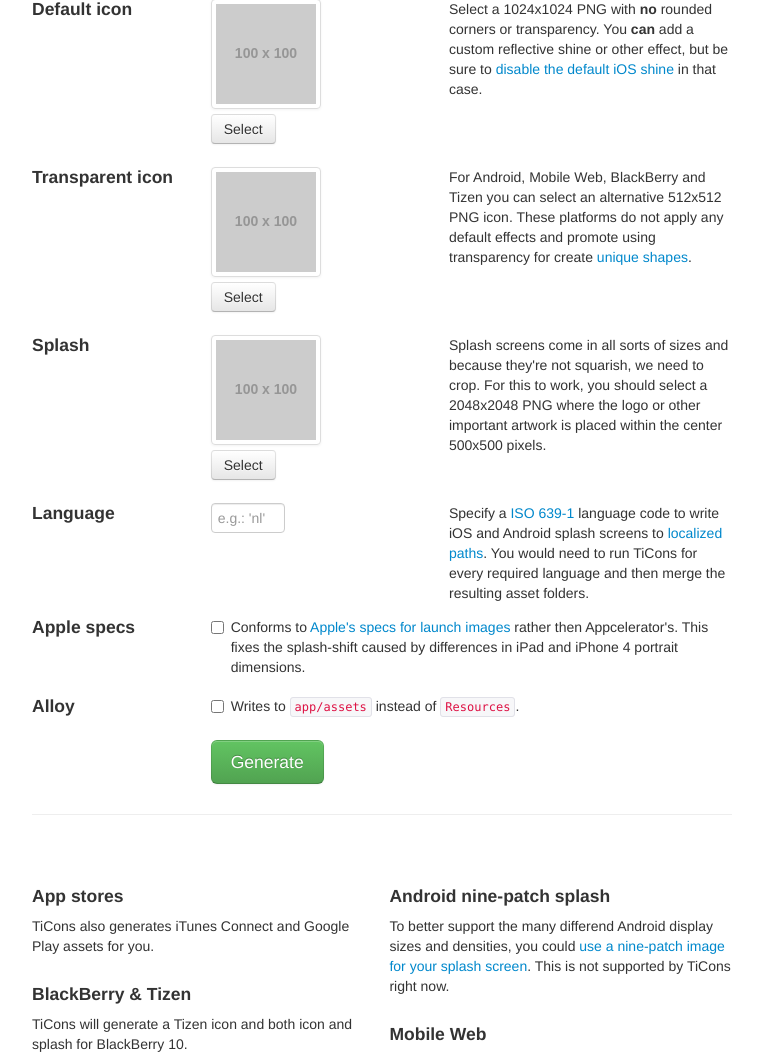
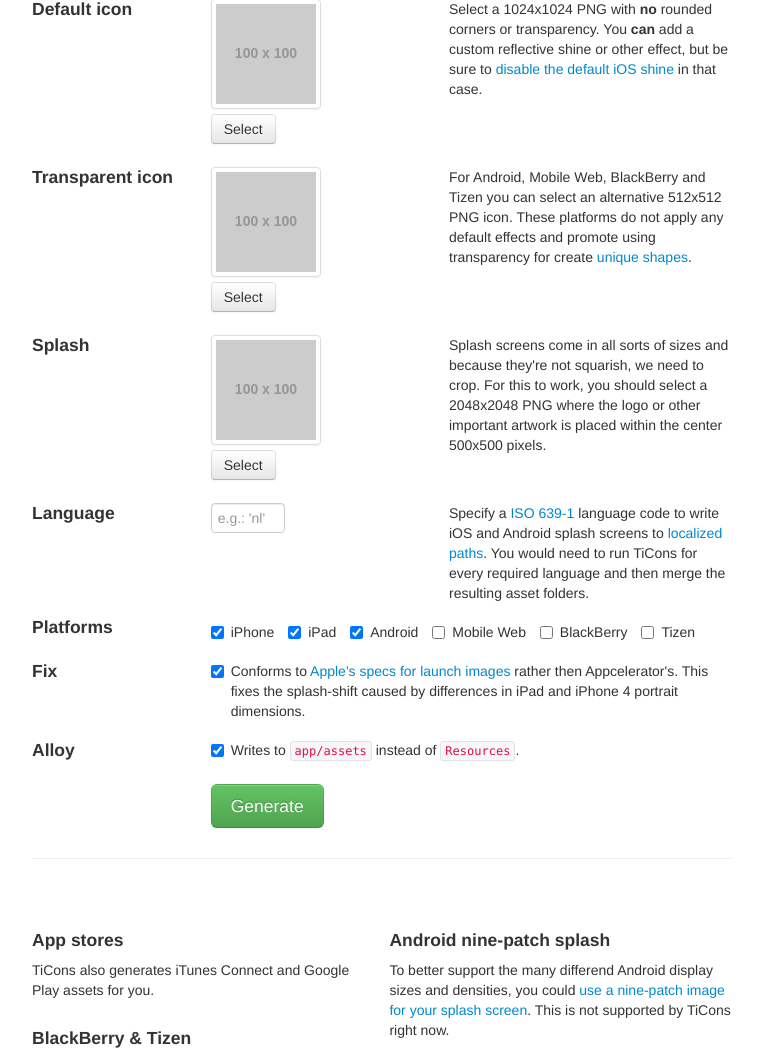
Before and after one commit to FokkeZB/TiCons-Server-PHP, a PHP site: page / in a window 1280 px wide. Shown: the part 303-1360 px from the top of the page, without its empty margins (258-1021 px from the left). Run offline with PHP 8.4, Linux system fonts and the light colour scheme; grey boxes labelled with a size stand in for pictures from a placeholder-image service; data that the repository does not hold is empty; some libraries are stand-ins or nearby versions.

Commit message:
Added selection of platforms to generate for.

```diff
--- a/index.php
+++ b/index.php
@@ -36,6 +36,10 @@ if ($_SERVER['REQUEST_METHOD'] == 'POST') {
 			throw new Exception('Invalid ISO 639-1 language code.');
 		}
 
+		if (is_array($_POST['platforms']) == false || count($_POST['platforms']) == 0) {
+			throw new Exception('Select at least one platform.');
+		}
+
 		if ($_FILES['icon']['error'] == 0 || $_FILES['icon-transparent']['error'] == 0 || $_FILES['splash']['error'] == 0) {
 			$uniqid			= uniqid();
 			$assets_path	= $_POST['alloy'] ? '/app/assets' : '/Resources';
@@ -55,20 +59,29 @@ if ($_SERVER['REQUEST_METHOD'] == 'POST') {
 
 			if ($_FILES['icon']['error'] == 0) {
 
-				$sizes = array(
+				$sizes = array();
 
-					// iOS
-					array('/project' . $assets_path . '/iphone/appicon.png', 57, 72),
-					array('/project' . $assets_path . '/iphone/appicon@2x.png', 114, 72),
-					array('/project' . $assets_path . '/iphone/appicon-72.png', 72, 72),
-					array('/project' . $assets_path . '/iphone/appicon-72@2x.png', 144, 72),
-					array('/project' . $assets_path . '/iphone/appicon-Small.png', 29, 72),
-					array('/project' . $assets_path . '/iphone/appicon-Small@2x.png', 58, 72),
-					array('/project' . $assets_path . '/iphone/appicon-Small-50.png', 50, 72),
-					array('/project' . $assets_path . '/iphone/appicon-Small-50@2x.png', 100, 72),
-					array('/project' . $assets_path . '/iphone/iTunesArtwork', 512, 72),
-					array('/iTunesConnect/icon.png', 1024, 72),
-				);
+				// iPhone & iPad
+				if (in_array('iphone', $_POST['platforms']) || in_array('ipad', $_POST['platforms'])) {
+					$sizes[] = array('/project' . $assets_path . '/iphone/appicon-Small@2x.png', 58, 72);
+					$sizes[] = array('/iTunesConnect/icon.png', 1024, 72);
+					$sizes[] = array('/project' . $assets_path . '/iphone/iTunesArtwork', 512, 72);
+
+					// iPhone
+					if (in_array('iphone', $_POST['platforms'])) {
+						$sizes[] = array('/project' . $assets_path . '/iphone/appicon.png', 57, 72);
+						$sizes[] = array('/project' . $assets_path . '/iphone/appicon@2x.png', 114, 72);
+						$sizes[] = array('/project' . $assets_path . '/iphone/appicon-Small.png', 29, 72);
+					}
+
+					// iPad
+					if (in_array('ipad', $_POST['platforms'])) {
+						$sizes[] = array('/project' . $assets_path . '/iphone/appicon-72.png', 72, 72);
+						$sizes[] = array('/project' . $assets_path . '/iphone/appicon-72@2x.png', 144, 72);
+						$sizes[] = array('/project' . $assets_path . '/iphone/appicon-Small-50.png', 50, 72);
+						$sizes[] = array('/project' . $assets_path . '/iphone/appicon-Small-50@2x.png', 100, 72);
+					}
+				}
 
 				foreach ($sizes as $size) {
 					$dir = dirname($tmp_path . $size[ICON_PATH]);
@@ -90,25 +103,32 @@ if ($_SERVER['REQUEST_METHOD'] == 'POST') {
 			if ($_FILES['icon']['error'] == 0 || $_FILES['icon-transparent']['error'] == 0) {
 				$FILE = ($_FILES['icon-transparent']['error'] == 0) ? $_FILES['icon-transparent'] : $_FILES['icon'];
 
-				$sizes = array(
+				$sizes = array();
 
 				// Android
-					array('/project' . $assets_path . '/android/appicon.png', 128, 72),
-					array('/project/platform/android/res/drawable-ldpi/appicon.png', 36, 120),
-					array('/project/platform/android/res/drawable-mdpi/appicon.png', 48, 160),
-					array('/project/platform/android/res/drawable-hdpi/appicon.png', 72, 240),
-					array('/project/platform/android/res/drawable-xhdpi/appicon.png', 96, 320),
-					array('/GooglePlay/icon.png', 512, 72),
+				if (in_array('android', $_POST['platforms'])) {
+					$sizes[] = array('/project' . $assets_path . '/android/appicon.png', 128, 72);
+					$sizes[] = array('/project/platform/android/res/drawable-ldpi/appicon.png', 36, 120);
+					$sizes[] = array('/project/platform/android/res/drawable-mdpi/appicon.png', 48, 160);
+					$sizes[] = array('/project/platform/android/res/drawable-hdpi/appicon.png', 72, 240);
+					$sizes[] = array('/project/platform/android/res/drawable-xhdpi/appicon.png', 96, 320);
+					$sizes[] = array('/GooglePlay/icon.png', 512, 72);
+				}
 
 				// Mobile Web
-					array('/project' . $assets_path . '/mobileweb/appicon.png', 128, 72),
+				if (in_array('mobileweb', $_POST['platforms'])) {
+					$sizes[] = array('/project' . $assets_path . '/mobileweb/appicon.png', 128, 72);
+				}
 
 				// Tizen
-					array('/project' . $assets_path . '/tizen/appicon.png', 96, 72),
+				if (in_array('tizen', $_POST['platforms'])) {
+					$sizes[] = array('/project' . $assets_path . '/tizen/appicon.png', 96, 72);
+				}
 
 				// BlackBerry
-					array('/project' . $assets_path . '/blackberry/appicon.png', 86, 72),
-				);
+				if (in_array('blackberry', $_POST['platforms'])) {
+					$sizes[] = array('/project' . $assets_path . '/blackberry/appicon.png', 86, 72);
+				}
 
 				foreach ($sizes as $size) {
 					$dir = dirname($tmp_path . $size[ICON_PATH]);
@@ -131,41 +151,52 @@ if ($_SERVER['REQUEST_METHOD'] == 'POST') {
 				$ios_path = $_POST['language'] ? '/project/i18n/' . $_POST['language'] : '/project' . $assets_path . '/iphone';
 				$android_prefix = $_POST['language'] ? $_POST['language'] . '-' : '';
 
-				$sizes = array(
+				$sizes = array();
 
-					// iOS
-					array($ios_path . '/Default.png', 320, $_POST['apple'] ? 480 : 460, 72),
-					array($ios_path . '/Default@2x.png', 640, 960, 72),
-					array($ios_path . '/Default-568h@2x.png', 640, 1136, 72),
-					array($ios_path . '/Default-Landscape.png', 1024, 748, 72),
-					array($ios_path . '/Default-Portrait.png', 768, $_POST['apple'] ? 1004 : 1044, 72),
-					array($ios_path . '/Default-Landscape@2x.png', 2048, 1496, 72),
-					array($ios_path . '/Default-Portrait@2x.png', 1536, 2008, 72),
+				// iPhone
+				if (in_array('iphone', $_POST['platforms'])) {
+					$sizes[] = array($ios_path . '/Default.png', 320, $_POST['apple'] ? 480 : 460, 72);
+					$sizes[] = array($ios_path . '/Default@2x.png', 640, 960, 72);
+					$sizes[] = array($ios_path . '/Default-568h@2x.png', 640, 1136, 72);
+				}
+
+				// iPad
+				if (in_array('ipad', $_POST['platforms'])) {
+					$sizes[] = array($ios_path . '/Default-Landscape.png', 1024, 748, 72);
+					$sizes[] = array($ios_path . '/Default-Portrait.png', 768, $_POST['apple'] ? 1004 : 1044, 72);
+					$sizes[] = array($ios_path . '/Default-Landscape@2x.png', 2048, 1496, 72);
+					$sizes[] = array($ios_path . '/Default-Portrait@2x.png', 1536, 2008, 72);
+				}
 
 				// Android
-					array('/project' . $assets_path . '/android/default.png', 320, 480, 72),
-					array('/project' . $assets_path . '/android/images/res-' . $android_prefix . 'long-land-hdpi/default.png', 800, 480, 240),
-					array('/project' . $assets_path . '/android/images/res-' . $android_prefix . 'long-land-ldpi/default.png', 400, 240, 120),
-					array('/project' . $assets_path . '/android/images/res-' . $android_prefix . 'long-port-hdpi/default.png', 480, 800, 240),
-					array('/project' . $assets_path . '/android/images/res-' . $android_prefix . 'long-port-ldpi/default.png', 240, 400, 120),
-					array('/project' . $assets_path . '/android/images/res-' . $android_prefix . 'notlong-land-hdpi/default.png', 800, 480, 240),
-					array('/project' . $assets_path . '/android/images/res-' . $android_prefix . 'notlong-land-ldpi/default.png', 320, 240, 120),
-					array('/project' . $assets_path . '/android/images/res-' . $android_prefix . 'notlong-land-mdpi/default.png', 480, 320, 160),
-					array('/project' . $assets_path . '/android/images/res-' . $android_prefix . 'notlong-port-hdpi/default.png', 480, 800, 240),
-					array('/project' . $assets_path . '/android/images/res-' . $android_prefix . 'notlong-port-ldpi/default.png', 240, 320, 120),
-					array('/project' . $assets_path . '/android/images/res-' . $android_prefix . 'notlong-port-mdpi/default.png', 320, 480, 160),
+				if (in_array('android', $_POST['platforms'])) {
+					$sizes[] = array('/project' . $assets_path . '/android/default.png', 320, 480, 72);
+					$sizes[] = array('/project' . $assets_path . '/android/images/res-' . $android_prefix . 'long-land-hdpi/default.png', 800, 480, 240);
+					$sizes[] = array('/project' . $assets_path . '/android/images/res-' . $android_prefix . 'long-land-ldpi/default.png', 400, 240, 120);
+					$sizes[] = array('/project' . $assets_path . '/android/images/res-' . $android_prefix . 'long-port-hdpi/default.png', 480, 800, 240);
+					$sizes[] = array('/project' . $assets_path . '/android/images/res-' . $android_prefix . 'long-land-ldpi/default.png', 240, 400, 120);
+					$sizes[] = array('/project' . $assets_path . '/android/images/res-' . $android_prefix . 'notlong-land-hdpi/default.png', 800, 480, 240);
+					$sizes[] = array('/project' . $assets_path . '/android/images/res-' . $android_prefix . 'notlong-land-ldpi/default.png', 320, 240, 120);
+					$sizes[] = array('/project' . $assets_path . '/android/images/res-' . $android_prefix . 'notlong-land-mdpi/default.png', 480, 320, 160);
+					$sizes[] = array('/project' . $assets_path . '/android/images/res-' . $android_prefix . 'notlong-port-hdpi/default.png', 480, 800, 240);
+					$sizes[] = array('/project' . $assets_path . '/android/images/res-' . $android_prefix . 'notlong-port-ldpi/default.png', 240, 320, 120);
+					$sizes[] = array('/project' . $assets_path . '/android/images/res-' . $android_prefix . 'notlong-port-mdpi/default.png', 320, 480, 160);
+				}
 
 				// Mobile Web
-					array('/project' . $assets_path . '/mobileweb/apple_startup_images/Default.jpg', 320, 460, 72),
-					array('/project' . $assets_path . '/mobileweb/apple_startup_images/Default.png', 320, 460, 72),
-					array('/project' . $assets_path . '/mobileweb/apple_startup_images/Default-Landscape.jpg', 748, 1024, 72, 90),
-					array('/project' . $assets_path . '/mobileweb/apple_startup_images/Default-Landscape.png', 748, 1024, 72, 90),
-					array('/project' . $assets_path . '/mobileweb/apple_startup_images/Default-Portrait.jpg', 768, 1004, 72),
-					array('/project' . $assets_path . '/mobileweb/apple_startup_images/Default-Portrait.png', 768, 1004, 72),
+				if (in_array('mobileweb', $_POST['platforms'])) {
+					$sizes[] = array('/project' . $assets_path . '/mobileweb/apple_startup_images/Default.jpg', 320, 460, 72);
+					$sizes[] = array('/project' . $assets_path . '/mobileweb/apple_startup_images/Default.png', 320, 460, 72);
+					$sizes[] = array('/project' . $assets_path . '/mobileweb/apple_startup_images/Default-Landscape.jpg', 748, 1024, 72, 90);
+					$sizes[] = array('/project' . $assets_path . '/mobileweb/apple_startup_images/Default-Landscape.png', 748, 1024, 72, 90);
+					$sizes[] = array('/project' . $assets_path . '/mobileweb/apple_startup_images/Default-Portrait.jpg', 768, 1004, 72);
+					$sizes[] = array('/project' . $assets_path . '/mobileweb/apple_startup_images/Default-Portrait.png', 768, 1004, 72);
+				}
 
 				// BlackBerry
-					array('/project' . $assets_path . '/blackberry/splash-600x1024.png', 600, 1024, 72),
-				);
+				if (in_array('blackberry', $_POST['platforms'])) {
+					$sizes[] = array('/project' . $assets_path . '/blackberry/splash-600x1024.png', 600, 1024, 72);
+				}
 
 				foreach ($sizes as $size) {
 					$dir = dirname($tmp_path . $size[SPLASH_PATH]);
@@ -359,10 +390,33 @@ if ($_SERVER['REQUEST_METHOD'] == 'POST') {
 				<div class="span5">Specify a <a href="http://en.wikipedia.org/wiki/ISO_639-1" target="_blank">ISO 639-1</a> language code to write iOS and Android splash screens to <a href="http://docs.appcelerator.com/titanium/latest/#!/guide/Icons_and_Splash_Screens-section-29004897_IconsandSplashScreens-LocalizedSplashScreens" target="_blank">localized paths</a>. You would need to run TiCons for every required language and then merge the resulting asset folders.</div>
 			</div>
 			<div class="row-fluid">
-				<div class="span3"><h4>Apple specs</h4></div>
+				<div class="span3"><h4>Platforms</h4></div>
+				<div class="span9">
+					<label class="checkbox inline" for="iphone">
+					  <input type="checkbox" name="platforms[]" value="iphone" checked="checked" id="iphone"> iPhone
+					</label>
+					<label class="checkbox inline" for="ipad">
+					  <input type="checkbox" name="platforms[]" value="ipad" checked="checked" id="ipad"> iPad
+					</label>
+					<label class="checkbox inline" for="android">
+					  <input type="checkbox" name="platforms[]" value="android" checked="checked" id="android"> Android
+					</label>
+					<label class="checkbox inline" for="mobileweb">
+					  <input type="checkbox" name="platforms[]" value="mobileweb" id="mobileweb"> Mobile Web
+					</label>
+					<label class="checkbox inline" for="blackberry">
+					  <input type="checkbox" name="platforms[]" value="blackberry" id="blackberry"> BlackBerry
+					</label>
+					<label class="checkbox inline" for="tizen">
+					  <input type="checkbox" name="platforms[]" value="tizen" id="tizen"> Tizen
+					</label>
+				</div>
+			</div>
+			<div class="row-fluid">
+				<div class="span3"><h4>Fix</h4></div>
 				<div class="span9">
 					<label class="checkbox" for="apple">
-					  <input type="checkbox" name="apple" value="1" id="apple"> Conforms to <a href="http://developer.apple.com/library/ios/#documentation/iPhone/Conceptual/iPhoneOSProgrammingGuide/App-RelatedResources/App-RelatedResources.html" target="_blank">Apple's specs for launch images</a> rather then Appcelerator's. This fixes the splash-shift caused by differences in iPad and iPhone 4 portrait dimensions.
+					  <input type="checkbox" name="apple" value="1" checked="checked" id="apple"> Conforms to <a href="http://developer.apple.com/library/ios/#documentation/iPhone/Conceptual/iPhoneOSProgrammingGuide/App-RelatedResources/App-RelatedResources.html" target="_blank">Apple's specs for launch images</a> rather then Appcelerator's. This fixes the splash-shift caused by differences in iPad and iPhone 4 portrait dimensions.
 					</label>
 				</div>
 			</div>
@@ -370,7 +424,7 @@ if ($_SERVER['REQUEST_METHOD'] == 'POST') {
 				<div class="span3"><h4>Alloy</h4></div>
 				<div class="span9">
 					<label class="checkbox" for="alloy">
-					  <input type="checkbox" name="alloy" value="1" id="alloy"> Writes to <code>app/assets</code> instead of <code>Resources</code>.
+					  <input type="checkbox" name="alloy" value="1" checked="checked" id="alloy"> Writes to <code>app/assets</code> instead of <code>Resources</code>.
 					</label>
 				</div>
 			</div>
```
Also changed, not shown: README.md. Lines whose indentation alone changed are shown as unchanged.
